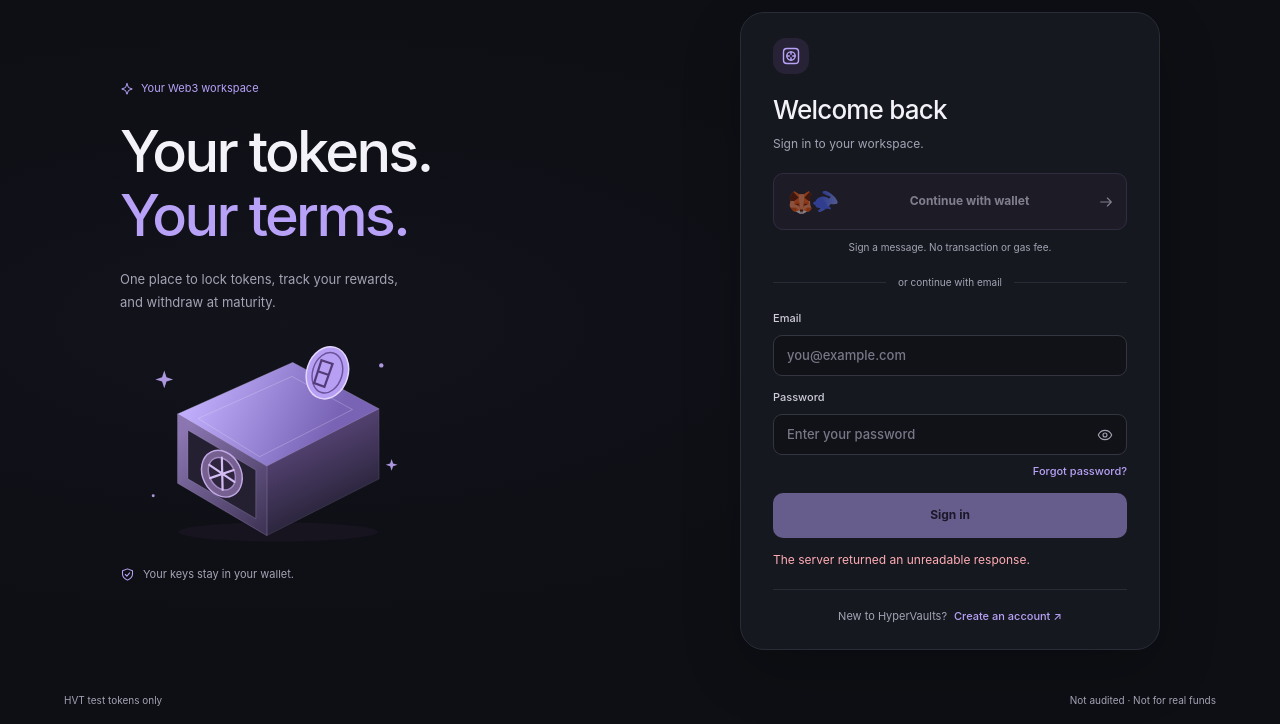
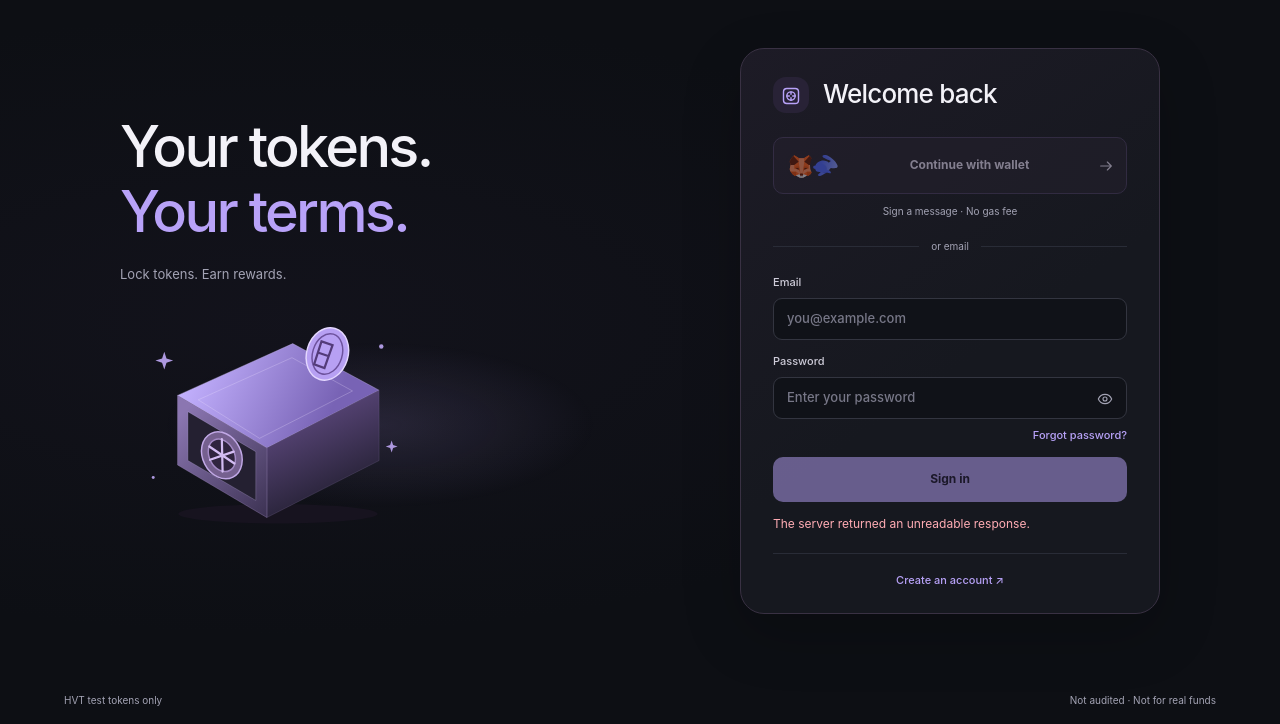
Before and after one commit to yacrb/Hypervaults, a FastAPI app: page /login in a window 1280 px wide. Shown: the part 76-800 px from the top of the page. Run offline with FastAPI, Linux system fonts and the light colour scheme; data that the repository does not hold is empty; parts of the project's set-up code (start-up, migrations or seed data) failed here and were passed over.

Commit message:
feat(ui): simplify and animate sign-in page

```diff
--- a/webapp/static/js/auth.js
+++ b/webapp/static/js/auth.js
@@ -23,6 +23,7 @@ if (['register', 'reset'].includes(view)) {
 }
 $('auth-submit').textContent = {login: 'Sign in', register: 'Create account', recover: 'Send recovery link', reset: 'Reset password'}[view] || 'Sign in';
 $('recovery-link').hidden = view !== 'login';
+$('auth-description').hidden = view === 'login';
 if (view !== 'login') {
   $('auth-links').replaceChildren(element('a', 'text-link', 'Back to sign in'));
   $('auth-links').firstChild.href = '/login';
@@ -55,6 +56,7 @@ form.addEventListener('submit', async event => {
   const data = Object.fromEntries(new FormData(form));
   if (['register', 'reset'].includes(view) && data.password !== data.confirm) { errorMessage(new Error('Passwords do not match.')); return; }
   $('auth-submit').disabled = true;
+  $('auth-submit').setAttribute('aria-busy', 'true');
   try {
     if (view === 'register') await api('/auth/register', {method: 'POST', body: {email: data.email, password: data.password, name: data.name}});
     else if (view === 'recover') {
@@ -67,7 +69,7 @@ form.addEventListener('submit', async event => {
     } else await api('/auth/login', {method: 'POST', body: {email: data.email, password: data.password}});
     form.reset(); location.assign('/overview');
   } catch (error) { errorMessage(error); }
-  finally { $('auth-submit').disabled = view === 'reset' && !resetToken; }
+  finally { $('auth-submit').disabled = view === 'reset' && !resetToken; $('auth-submit').setAttribute('aria-busy', 'false'); }
 });
 $('show-password').addEventListener('click', () => {
   const showing = form.elements.password.type === 'password';
--- a/webapp/static/style.css
+++ b/webapp/static/style.css
@@ -209,21 +209,32 @@ dialog h2 { font-size: 22px; letter-spacing: -.6px; padding-right: 20px; margin-
 .auth-body { min-height: 100dvh; display: flex; flex-direction: column; background: radial-gradient(ellipse at 22% 50%, #221c3044, transparent 55%), var(--bg); }
 .auth-header { display: flex; align-items: center; justify-content: space-between; padding: 32px 5vw; }
 .auth-layout { flex: 1; width: min(1040px, calc(100% - 80px)); margin: 28px auto 45px; display: grid; grid-template-columns: 1fr 420px; align-items: center; gap: 100px; }
-.auth-intro { padding: 10px 0; }
-.intro-tag { display: inline-flex; align-items: center; gap: 7px; color: var(--accent); font-size: 11px; margin-bottom: 22px; }
-.intro-tag .icon { width: 14px; height: 14px; }
+.auth-intro { padding: 10px 0; animation: auth-enter .65s ease-out both; }
 .auth-intro h1 { font-size: clamp(44px, 4.5vw, 62px); letter-spacing: -2.7px; font-weight: 550; line-height: 1.12; margin-bottom: 20px; }
 .auth-intro h1 span { color: var(--accent); }
 .auth-intro > p { font-size: 13px; color: var(--muted); line-height: 1.8; margin-bottom: 0; }
-.vault-art { margin: 18px 0 12px; }
-.vault-art img { width: 100%; max-width: 380px; height: auto; display: block; }
-.auth-trust { display: flex; align-items: center; gap: 8px; color: var(--muted); font-size: 11px; }
-.auth-trust .icon { width: 15px; height: 15px; color: var(--accent); }
-.auth-card { border: 1px solid var(--line); border-radius: 24px; background: #16181f; padding: 32px; box-shadow: 0 20px 60px #0003; }
-.auth-card-heading { margin-bottom: 28px; }
-.auth-symbol { display: grid; place-items: center; width: 44px; height: 44px; color: var(--accent); border-radius: 13px; background: var(--accent-soft); margin-bottom: 22px; }
-.auth-card h2 { font-size: 26px; letter-spacing: -.8px; margin-bottom: 6px; font-weight: 550; }
-.auth-card-heading p { font-size: 12px; margin-bottom: 0; }
+.vault-art { position: relative; isolation: isolate; margin: 28px 0 12px; }
+.vault-art::before { content: ""; position: absolute; inset: 12% 8%; z-index: -1; border-radius: 50%; background: radial-gradient(ellipse, #b8a2f822, transparent 70%); }
+.vault-art img { width: 100%; max-width: 380px; height: auto; display: block; animation: auth-float 2.4s ease-in-out 2; }
+.auth-card { border: 1px solid #393143; border-radius: 24px; background: linear-gradient(145deg, #1d1b26, #16181f 55%); padding: 32px; box-shadow: 0 20px 60px #0003; animation: auth-enter .65s .08s ease-out both; }
+.auth-card-heading { display: grid; grid-template-columns: auto 1fr; align-items: center; gap: 4px 14px; margin-bottom: 28px; }
+.auth-symbol { grid-row: 1 / 3; display: grid; place-items: center; width: 44px; height: 44px; color: var(--accent); border-radius: 13px; background: var(--accent-soft); }
+.auth-card h2 { font-size: 26px; letter-spacing: -.8px; margin-bottom: 0; font-weight: 550; }
+.auth-card-heading p { grid-column: 2; font-size: 12px; margin-bottom: 0; }
+.auth-card .button { transition: transform .2s, box-shadow .2s, background .2s, border-color .2s; }
+.auth-card .button:hover:not(:disabled) { transform: translateY(-2px); box-shadow: 0 6px 20px #b8a2f818; }
+.auth-card .button:active:not(:disabled) { transform: translateY(0); }
+.auth-card .button[aria-busy="true"] { opacity: .8; }
+.auth-card .button[aria-busy="true"]::after { content: ""; width: 14px; height: 14px; flex-shrink: 0; border: 2px solid currentColor; border-right-color: transparent; border-radius: 50%; animation: auth-spin .7s linear infinite; }
+.wallet-login[aria-busy="true"] > .icon { display: none; }
+.auth-card input { transition: border-color .2s, box-shadow .2s; }
+.auth-card input:focus { box-shadow: 0 0 0 3px #b8a2f812; }
+.auth-links a > span, .wallet-login > .icon { display: inline-block; transition: transform .2s; }
+.auth-links a:hover > span { transform: translate(2px, -2px); }
+.wallet-login:hover:not(:disabled) > .icon { transform: translateX(3px); }
+@keyframes auth-enter { from { opacity: 0; transform: translateY(16px); } to { opacity: 1; transform: translateY(0); } }
+@keyframes auth-float { 0%, 100% { transform: translateY(0); } 50% { transform: translateY(-9px); } }
+@keyframes auth-spin { to { transform: rotate(360deg); } }
 .wallet-login { justify-content: space-between; background: #25212e; border-color: #4b3e62; color: #ece3fb; min-height: 48px; font-size: 12px; padding: 12px; }
 .wallet-login:hover:not(:disabled) { background: #34283f; border-color: var(--accent); }
 .wallet-logos { display: inline-flex; align-items: center; }
@@ -352,14 +363,14 @@ dialog h2 { font-size: 22px; letter-spacing: -.6px; padding-right: 20px; margin-
   .metric h2 { font-size: 22px; }
 }
 @media (prefers-reduced-motion: reduce) {
-  *, *::before, *::after { transition: none !important; scroll-behavior: auto !important; }
+  *, *::before, *::after { animation: none !important; transition: none !important; scroll-behavior: auto !important; }
 }
 @media (min-width: 761px) and (max-height: 800px) {
   .auth-header { padding-top: 22px; padding-bottom: 22px; }
   .auth-layout { margin-top: 10px; margin-bottom: 25px; }
   .auth-card { padding-top: 25px; padding-bottom: 25px; }
   .auth-card-heading { margin-bottom: 20px; }
-  .auth-symbol { width: 36px; height: 36px; margin-bottom: 16px; }
+  .auth-symbol { width: 36px; height: 36px; }
   .auth-card .form-stack { gap: 13px; }
   .auth-card input { padding-top: 10px; padding-bottom: 10px; }
   .divider { margin-top: 20px; margin-bottom: 20px; }
--- a/webapp/templates/auth.html
+++ b/webapp/templates/auth.html
@@ -6,8 +6,8 @@
   <meta name="color-scheme" content="dark">
   <title>HyperVaults · Sign in</title>
   <link rel="icon" href="/static/favicon.svg?v=2" type="image/svg+xml">
-  <link rel="stylesheet" href="/static/style.css?v=2">
-  <script type="module" src="/static/js/auth.js?v=3"></script>
+  <link rel="stylesheet" href="/static/style.css?v=3">
+  <script type="module" src="/static/js/auth.js?v=4"></script>
 </head>
 <body class="auth-body">
   <a class="skip-link" href="#main">Skip to content</a>
@@ -17,18 +17,16 @@
   </header>
   <main id="main" class="auth-layout">
     <section class="auth-intro" aria-labelledby="intro-title">
-      <span class="intro-tag"><svg class="icon" aria-hidden="true"><use href="/static/icons.svg#spark"></use></svg>Your Web3 workspace</span>
       <h1 id="intro-title">Your tokens.<br><span>Your terms.</span></h1>
-      <p>One place to lock tokens, track your rewards,<br class="desktop-break"> and withdraw at maturity.</p>
+      <p>Lock tokens. Earn rewards.</p>
       <div class="vault-art" aria-hidden="true"><img src="/static/vault.svg" alt="" width="420" height="300"></div>
-      <div class="auth-trust"><svg class="icon" aria-hidden="true"><use href="/static/icons.svg#shield"></use></svg>Your keys stay in your wallet.</div>
     </section>
     <section class="auth-card" aria-labelledby="auth-title">
-      <div class="auth-card-heading"><span class="auth-symbol"><svg class="icon" aria-hidden="true"><use href="/static/icons.svg#vault"></use></svg></span><h2 id="auth-title">Welcome back</h2><p id="auth-description" class="muted">Sign in to your workspace.</p></div>
+      <div class="auth-card-heading"><span class="auth-symbol"><svg class="icon" aria-hidden="true"><use href="/static/icons.svg#vault"></use></svg></span><h2 id="auth-title">Welcome back</h2><p id="auth-description" class="muted" hidden></p></div>
       <div id="wallet-auth">
         <button id="siwe-login" class="button wallet-login full-width" type="button" disabled><span class="wallet-logos" aria-hidden="true"><img src="/static/wallets/metamask.svg" alt="" width="22" height="22"><img src="/static/wallets/rabby.svg" alt="" width="22" height="22"></span><span>Continue with wallet</span><svg class="icon" aria-hidden="true"><use href="/static/icons.svg#arrow-right"></use></svg></button>
-        <p class="wallet-auth-note">Sign a message. No transaction or gas fee.</p>
-        <div class="divider"><span>or continue with email</span></div>
+        <p class="wallet-auth-note">Sign a message · No gas fee</p>
+        <div class="divider"><span>or email</span></div>
       </div>
       <form id="auth-form" class="form-stack">
         <label id="email-label">Email<input name="email" type="email" placeholder="you@example.com" autocomplete="username" maxlength="254" required></label>
@@ -40,7 +38,7 @@
         <button id="auth-submit" class="button full-width" type="submit">Sign in</button>
         <p id="auth-message" class="form-message" role="status" aria-live="polite"></p>
       </form>
-      <div id="auth-links" class="auth-links"><span class="muted">New to HyperVaults?</span><a class="text-link" href="/register">Create an account <span aria-hidden="true">↗</span></a></div>
+      <div id="auth-links" class="auth-links"><a class="text-link" href="/register">Create an account <span aria-hidden="true">↗</span></a></div>
     </section>
   </main>
   <footer class="auth-footer"><span>HVT test tokens only</span><span>Not audited · Not for real funds</span></footer>
```
